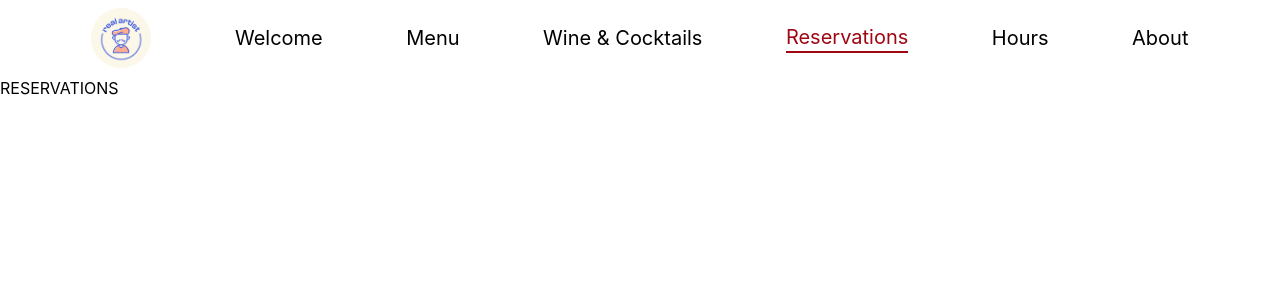
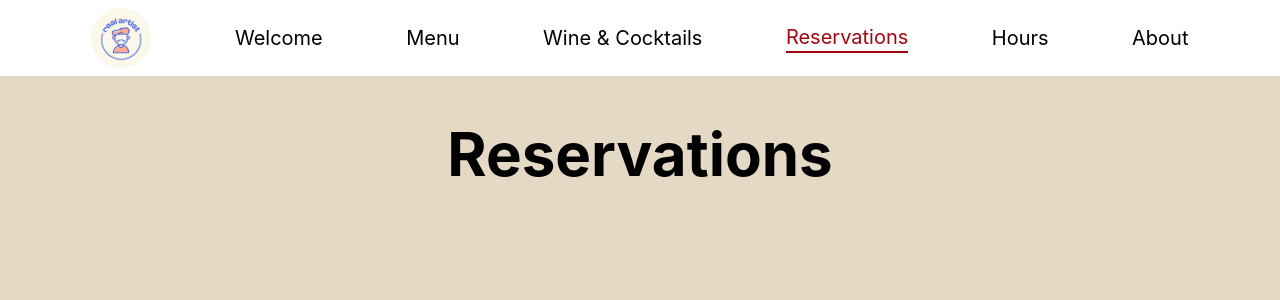
Before and after one commit to brettmainers/nonna-luisa, a React (Vite) app: page /reservations in a window 1280 px wide. Shown: the top 300 px of the page. Built offline with nearby package versions, Linux system fonts and the light colour scheme.

Commit message:
started working on reservations page

```diff
--- a/src/pages/reservations.jsx
+++ b/src/pages/reservations.jsx
@@ -1,7 +1,7 @@
 export default function Reservations() {
     return (
-        <header className="pt-19">
-            <p>RESERVATIONS</p>
-        </header>
+        <body className="pt-19 bg-[#E4D9C5]">
+            <h1 className="text-center text-6xl font-heading font-bold pt-12">Reservations</h1>
+        </body>
     )
 }
```
